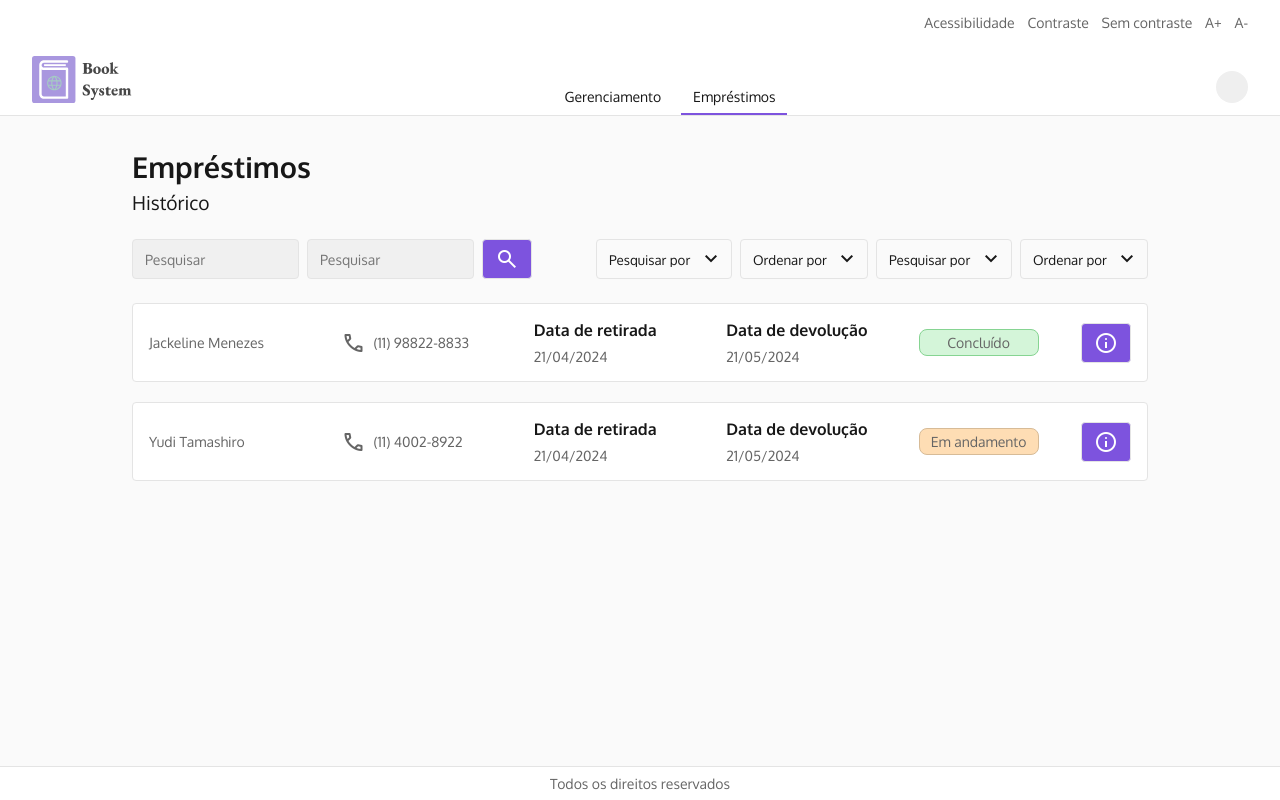
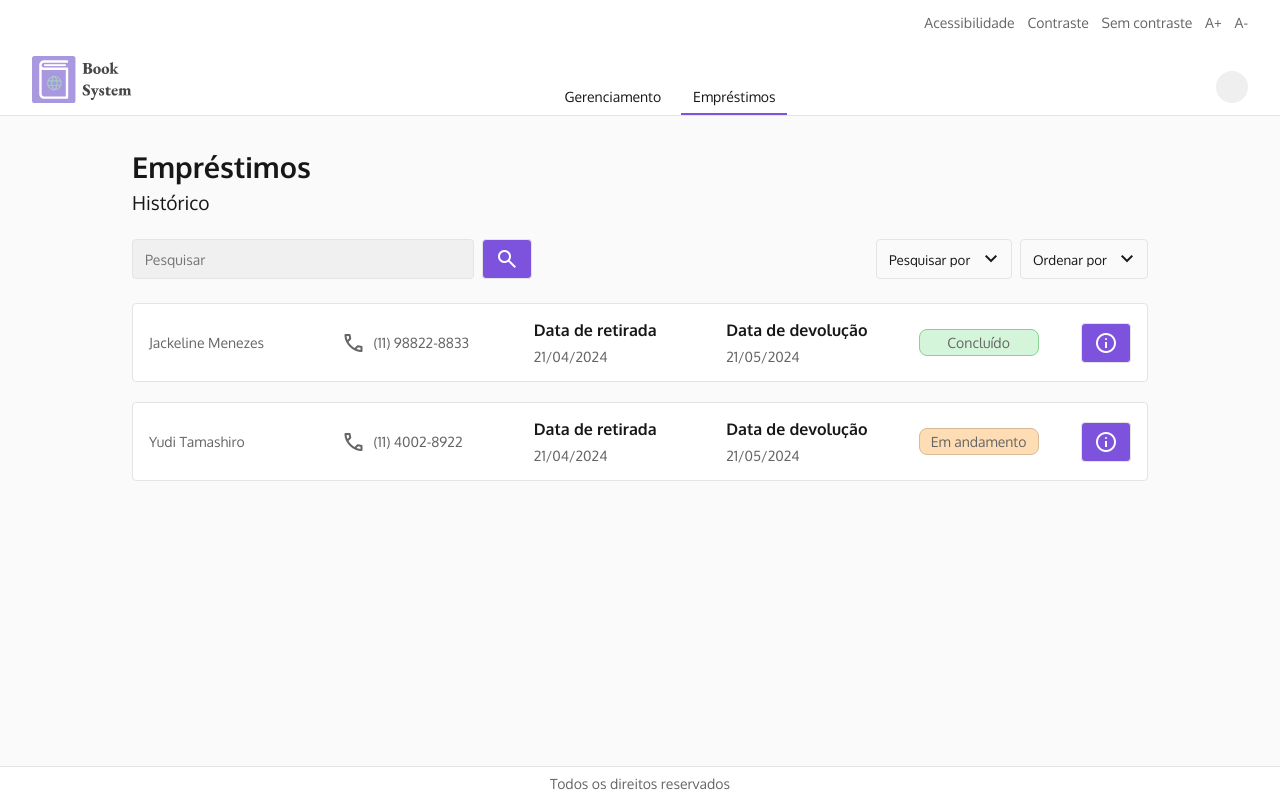
Before and after one commit to JV-projects/BookSystem, a React (Vite) app in the folder BookSystemFront/: page /emprestimos in a window 1280 px wide. Built offline with nearby package versions, Linux system fonts and the light colour scheme.

Commit message:
Empréstimos | Aplicação do componente aside

```diff
--- a/BookSystemFront/src/pages/Emprestimos/index.jsx
+++ b/BookSystemFront/src/pages/Emprestimos/index.jsx
@@ -1,3 +1,4 @@
+import { useState } from 'react'
 import styles from './styles.module.css'
 import EstruturaPagina from '../../components/global/EstruturaPagina'
 import Select from '../../components/global/Select'
@@ -5,8 +6,12 @@ import Input from '../../components/global/Input'
 import Button from '../../components/global/Button'
 import Status from '../../components/global/Status'
 import TopoPagina from '../../components/global/TopoPagina'
+import Aside from '../../components/global/Aside'
+import DetalhesEmprestimo from '../../components/global/DetalhesEmprestimo'
 
 export default function Emprestimos() {
+    const [aberto, setAberto] = useState(false)
+
     const dados = [
         {
             nome: "Jackeline Menezes",
@@ -56,14 +61,11 @@ export default function Emprestimos() {
                     <div className={styles.containerBotoes}>
                         <div className={styles.areaBotoes + " " + styles.areaPesquisa}>
                             <Input className={styles.barraPesquisa} placeholder='Pesquisar' />
-                            <Input className={styles.barraPesquisa} placeholder='Pesquisar' />
                             <Button tipoBotao="primario">
                                 <span className="material-symbols-outlined">search</span>
                             </Button>
                         </div>
                         <div className={styles.areaBotoes}>
-                            <Select selected="Pesquisar por" opcoes={pesquisar} />
-                            <Select selected="Ordenar por" opcoes={ordenar} />
                             <Select selected="Pesquisar por" opcoes={pesquisar} />
                             <Select selected="Ordenar por" opcoes={ordenar} />
                         </div>
@@ -86,13 +88,16 @@ export default function Emprestimos() {
                                 <p className={styles.paragrafo}>{item.dataDevolucao}</p>
                             </div>
                             <Status mensagem={item.status} status={item.codStatus} />
-                            <Button>
+                            <Button onClick={() => setAberto(true)}>
                                 <span className="material-symbols-outlined">info</span>
                             </Button>
                         </div>
                     ))}
                 </div>
             </div>
+            <Aside aberto={aberto} fechar={() => setAberto(false)} titulo={'Detalhes do empréstimo'}>
+                <DetalhesEmprestimo/>
+            </Aside>
         </EstruturaPagina>
     )
 }
```
